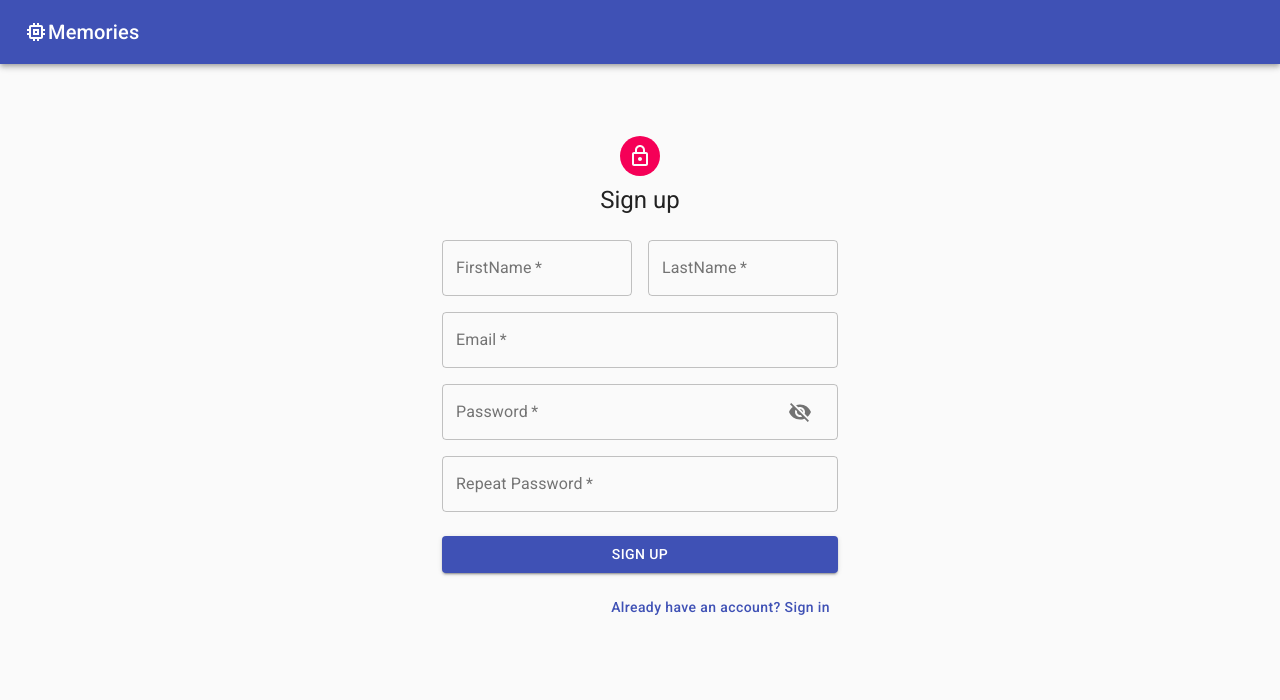
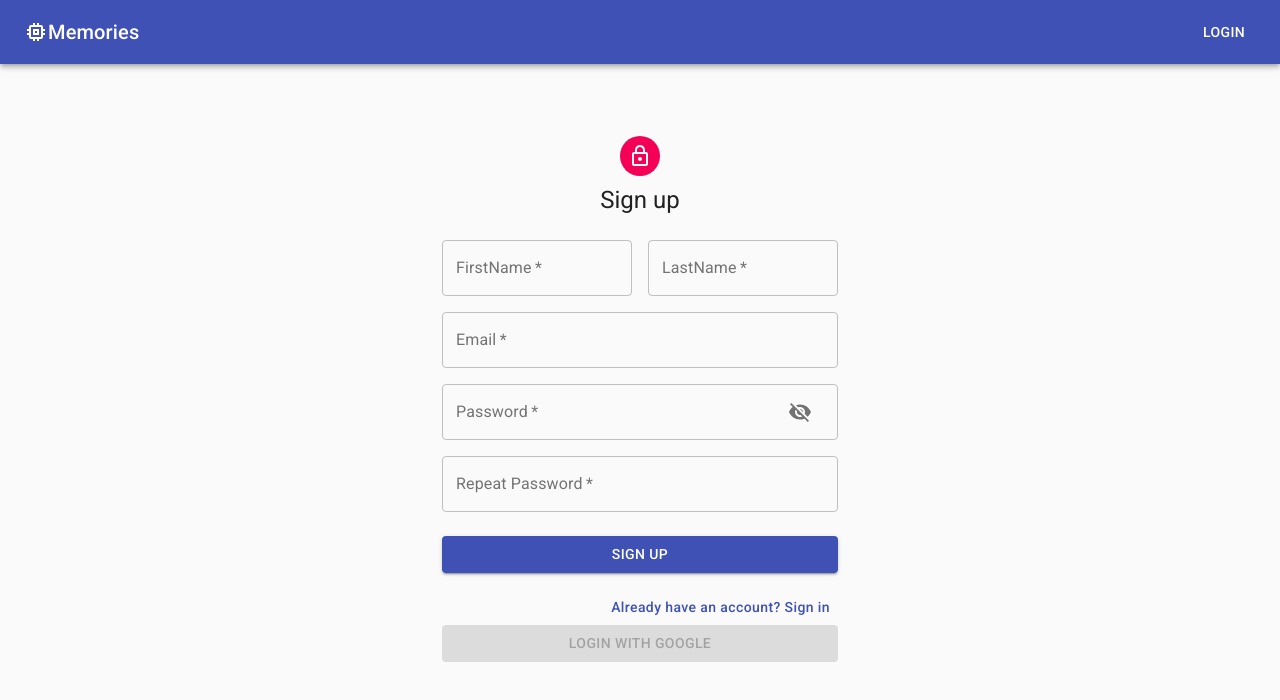
Before and after one commit to MikeReal116/Memories, a React (Create React App) app in the folder client/: page /auth in a window 1280 px wide. Shown: the top 700 px of the page. Built offline with nearby package versions, Linux system fonts and the light colour scheme; no server answers.

Commit message:
google auth

```diff
--- a/client/src/components/Auth.jsx
+++ b/client/src/components/Auth.jsx
@@ -1,4 +1,7 @@
 import React, { useState } from 'react';
+import { useDispatch } from 'react-redux';
+import { GoogleLogin } from 'react-google-login';
+import { useHistory } from 'react-router-dom';
 import Avatar from '@material-ui/core/Avatar';
 import Button from '@material-ui/core/Button';
 import CssBaseline from '@material-ui/core/CssBaseline';
@@ -9,6 +12,7 @@ import { makeStyles } from '@material-ui/core/styles';
 import Container from '@material-ui/core/Container';
 
 import Input from './UI/Input';
+import { gooleLogin } from '../redux/action';
 
 const useStyles = makeStyles((theme) => ({
   paper: {
@@ -36,7 +40,10 @@ const useStyles = makeStyles((theme) => ({
 const Auth = () => {
   const [signIn, setSignIn] = useState(false);
   const [showPassword, setShowPassword] = useState(false);
+  const dispatch = useDispatch();
+  const history = useHistory();
   const classes = useStyles();
+  const clientId = process.env.REACT_APP_CLIENT_ID;
 
   const handleChange = () => {};
 
@@ -46,6 +53,17 @@ const Auth = () => {
 
   const handleClickToggleSignIn = () => {
     setSignIn((prevValue) => !prevValue);
+  };
+
+  const onSuccess = async (res) => {
+    const token = res?.tokenId;
+    const profile = res?.profileObj;
+    dispatch(gooleLogin({ token, profile }));
+    history.push('/');
+  };
+
+  const onFailure = (error) => {
+    console.log(error);
   };
 
   return (
@@ -116,6 +134,22 @@ const Auth = () => {
           </Grid>
         </form>
       </div>
+      <GoogleLogin
+        clientId={clientId}
+        onSuccess={onSuccess}
+        onFailure={onFailure}
+        render={(renderProps) => (
+          <Button
+            onClick={renderProps.onClick}
+            disabled={renderProps.disabled}
+            variant='contained'
+            fullWidth
+          >
+            Login with Google
+          </Button>
+        )}
+        cookiePolicy={'single_host_origin'}
+      />
     </Container>
   );
 };
--- a/client/src/components/Home.jsx
+++ b/client/src/components/Home.jsx
@@ -15,7 +15,6 @@ const Home = () => {
   useEffect(() => {
     dispatch(getMemories());
   }, [dispatch]);
-
   const handleMemoryId = (id) => {
     setMemoryId(id);
   };
--- a/client/src/components/Navbar.jsx
+++ b/client/src/components/Navbar.jsx
@@ -1,23 +1,79 @@
 import React from 'react';
+import { useDispatch, useSelector } from 'react-redux';
+import { Link } from 'react-router-dom';
 import AppBar from '@material-ui/core/AppBar';
 import { makeStyles } from '@material-ui/core';
 import Typography from '@material-ui/core/Typography';
 import MemoryIcon from '@material-ui/icons/Memory';
+import Avatar from '@material-ui/core/Avatar';
 import Toolbar from '@material-ui/core/Toolbar';
+import Button from '@material-ui/core/Button';
+import { logout } from '../redux/action';
 
 const useStyles = makeStyles((theme) => ({
   appBar: {
     marginBottom: theme.spacing(2)
+  },
+  title: {
+    flexGrow: 1,
+    color: '#fff',
+    textDecoration: 'none'
+  },
+  avatar: {
+    margin: theme.spacing(1)
+  },
+  profile: {
+    display: 'flex',
+    alignItems: 'center'
   }
 }));
 
 const Navbar = () => {
+  const user = useSelector((state) => state.auth.user);
+  const dispatch = useDispatch();
   const classes = useStyles();
+
+  const handleClickLogout = () => {
+    dispatch(logout());
+  };
+
   return (
     <AppBar position='static' className={classes.appBar}>
       <Toolbar>
         <MemoryIcon />
-        <Typography variant='h6'>Memories</Typography>
+        <Typography
+          variant='h6'
+          className={classes.title}
+          component={Link}
+          to={'/'}
+        >
+          Memories
+        </Typography>
+        <div className={classes.profile}>
+          {user && <Typography>{user.profile.givenName}</Typography>}
+          {user && (
+            <Avatar
+              className={classes.avatar}
+              src={user.profile.imageUrl}
+              alt={user.profile.givenName}
+            />
+          )}
+
+          {user ? (
+            <Button
+              color='inherit'
+              component={Link}
+              to={'/auth'}
+              onClick={handleClickLogout}
+            >
+              Logout
+            </Button>
+          ) : (
+            <Button color='inherit' component={Link} to={'/auth'}>
+              Login
+            </Button>
+          )}
+        </div>
       </Toolbar>
     </AppBar>
   );
--- a/client/src/redux/action/index.js
+++ b/client/src/redux/action/index.js
@@ -2,6 +2,8 @@ import axios from '../../axios/axios';
 import {
   DELETE_MEMORY,
   GET_MEMORIES,
+  GOOGLE_AUTH,
+  LOGOUT,
   POST_MEMORY,
   UPDATE_MEMORY
 } from './types';
@@ -41,3 +43,16 @@ export const deleteMemory = (id) => async (dispatch) => {
     console.log(error);
   }
 };
+
+export const gooleLogin = (data) => {
+  return {
+    type: GOOGLE_AUTH,
+    payload: data
+  };
+};
+
+export const logout = () => {
+  return {
+    type: LOGOUT
+  };
+};
--- a/client/src/redux/action/types.js
+++ b/client/src/redux/action/types.js
@@ -2,3 +2,5 @@ export const POST_MEMORY = 'POST_MEMORY';
 export const GET_MEMORIES = 'GET_MEMORIES';
 export const UPDATE_MEMORY = 'UPDATE_MEMORY';
 export const DELETE_MEMORY = 'DELETE_MEMORY';
+export const GOOGLE_AUTH = 'GOOGLE_AUTH';
+export const LOGOUT = 'LOGOUT';
--- /dev/null
+++ b/client/src/redux/reducer/authReducer.js
@@ -0,0 +1,18 @@
+import { GOOGLE_AUTH, LOGOUT } from '../action/types';
+
+const initialState = {
+  user: null
+};
+
+const authReducer = (state = initialState, action) => {
+  switch (action.type) {
+    case GOOGLE_AUTH:
+      return { ...state, user: action.payload };
+    case LOGOUT:
+      return { ...state, user: null };
+    default:
+      return state;
+  }
+};
+
+export default authReducer;
--- a/client/src/redux/reducer/index.js
+++ b/client/src/redux/reducer/index.js
@@ -1,7 +1,9 @@
 import { combineReducers } from 'redux';
 
 import memoriesReducer from './memoriesReducer';
+import authReducer from './authReducer';
 
 export default combineReducers({
-  memories: memoriesReducer
+  memories: memoriesReducer,
+  auth: authReducer
 });
--- a/client/src/redux/store.js
+++ b/client/src/redux/store.js
@@ -8,6 +8,9 @@ const middlewares = [thunk];
 const initialState = {
   memories: {
     memories: []
+  },
+  auth: {
+    user: null
   }
 };
 
```
Also changed, not shown: 1 other file (tests, documents, lock files or other folders).
